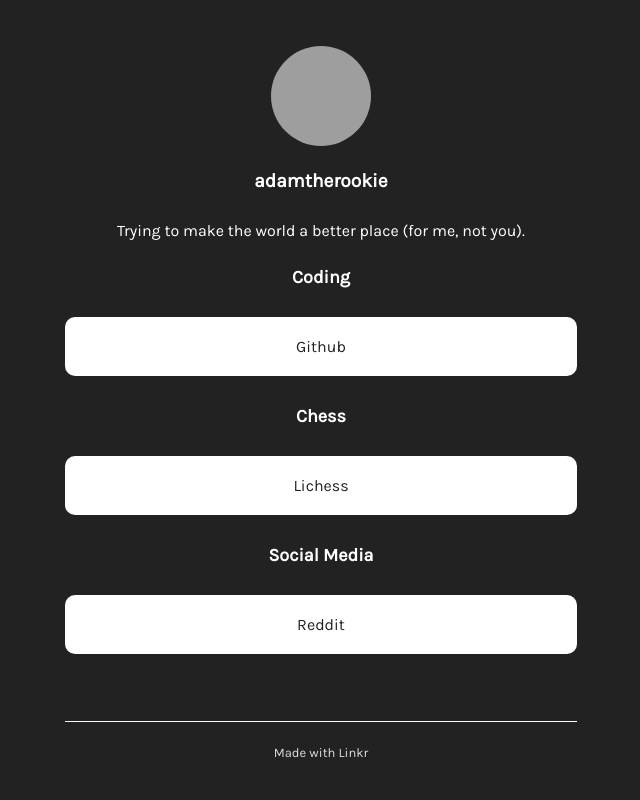
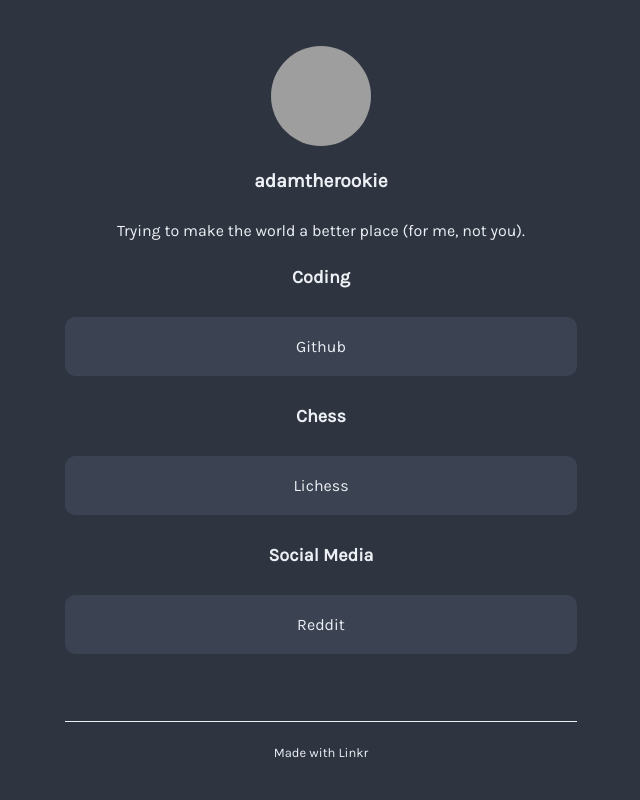
Before and after one commit to adamtherookie/linksharin, a Django app: a page that uses website/templates/website/page.html in a window 1280 px wide. Shown: the whole page, without its empty margins (319-959 px from the left). Run offline with Django 4.2, Linux system fonts and the light colour scheme; data comes from the database, SQL or seed files in the repository; both versions use the stored data as it was after the commit; grey boxes are pictures that could not be loaded.

Commit message:
colorschemes working

```diff
--- a/linker/settings.py
+++ b/linker/settings.py
@@ -26,7 +26,7 @@ SECRET_KEY = 'django-insecure-l!=asl4t=jzbh!$m!buuyggs91pe&iucs3-6si7vf-tp1d4@do
 # SECURITY WARNING: don't run with debug turned on in production!
 DEBUG = True
 
-ALLOWED_HOSTS = ['adamtherookie.pythonanywhere.com']
+ALLOWED_HOSTS = ['adamtherookie.pythonanywhere.com', 'localhost']
 
 MEDIA_URL = 'media/'
 MEDIA_ROOT = os.path.join(BASE_DIR, 'media/')
--- a/website/admin.py
+++ b/website/admin.py
@@ -1,9 +1,10 @@
 from django.contrib import admin
 
-from .models import User, Page, Category, Link, Style
+from .models import User, Page, Category, Link, Style, Colorscheme
 
 admin.site.register(User)
 admin.site.register(Page)
 admin.site.register(Category)
 admin.site.register(Link)
 admin.site.register(Style)
+admin.site.register(Colorscheme)
--- a/website/models.py
+++ b/website/models.py
@@ -10,6 +10,7 @@ class Page(models.Model):
   bio = models.CharField(max_length=10000)
   watermark = models.BooleanField(default=True)
   views = models.IntegerField(default=0)
+  colorscheme = models.CharField(max_length=1000, default='default')
 
   def __str__(self):
     return f"{self.user}'s page"
@@ -36,3 +37,11 @@ class Style(models.Model):
 
   def __str__(self):
     return f"Stylesheet {self.css} on {self.page}"
+
+class Colorscheme(models.Model):
+  # This is just to keep track of the colorschemes we have.
+  # Only admins will be able to add them through the admin portal
+  name = models.CharField(max_length=100)
+
+  def __str__(self):
+    return f"Colorscheme {self.name}"
--- /dev/null
+++ b/website/static/website/colorschemes/nord.css
@@ -0,0 +1,10 @@
+:root {
+  --background:#2E3440;
+  --text-color:#ECEFF4;
+  --link-background:#3B4252;
+  --link-color:#ECEFF4;
+  --link-hover-background:#4C566A;
+  --link-hover-color:#ECEFF4;
+  --footer-border:#ECEFF4;
+  --footer-text:#ECEFF4;
+}
--- a/website/static/website/default.css
+++ b/website/static/website/default.css
@@ -23,8 +23,8 @@ a {
 body {
   max-width:100vw;
   overflow-x:hidden;
-  background-color:#222222;
-  color:white;
+  background-color:var(--background);
+  color:var(--text-color);
   text-align:center;
   margin-left:30vw;
   margin-right:30vw;
@@ -36,8 +36,8 @@ body {
 }
 
 .link-container {
-  background-color:white;
-  color:#222222;
+  background-color:var(--link-background);
+  color:var(--link-color);
   border-radius:10px;
   padding:20px;
   margin-top:10px;
@@ -46,6 +46,8 @@ body {
 
 .link-container:hover {
   transform: translateY(-0.25em);
+  background-color:var(--link-hover-background);
+  color:var(--link-hover-color);
 }
 
 @media screen and (max-width:700px) {
@@ -56,12 +58,12 @@ body {
 }
 
 .page-footer {
-  border-top:1px solid white;
+  border-top:1px solid var(--footer-border);
   padding:20px;
 
 }
 
 .footer-text {
-  color:#dddddd;
+  color:var(--footer-text);
   font-size:small;
 }
--- a/website/templates/website/page.html
+++ b/website/templates/website/page.html
@@ -6,6 +6,7 @@
   <meta charset="UTF-8">
   <meta http-equiv="X-UA-Compatible" content="IE=edge">
   <meta name="viewport" content="width=device-width, initial-scale=1.0">
+  <link rel="stylesheet" href="/static/website/colorschemes/{{ colorscheme }}.css">
   <link rel="stylesheet" href="{% static 'website/default.css' %}">
   <link rel="icon" type="image/x-icon" href="/media/{{ image }}">
   <title>{{ username }} | Linkr</title>
--- a/website/views.py
+++ b/website/views.py
@@ -5,7 +5,7 @@ from django.contrib.auth import login, authenticate, logout
 from django.urls import reverse
 from django.db import IntegrityError
 
-from .models import User, Page, Category, Link, Style
+from .models import User, Page, Category, Link, Style, Colorscheme
 
 import markdown
 from bs4 import BeautifulSoup
@@ -104,7 +104,8 @@ def view_page(request, username):
             'username':username,
             'bio':page.bio,
             'watermark':page.watermark,
-            'image':page.pic
+            'image':page.pic,
+            'colorscheme':page.colorscheme
         })
     else:
         return HttpResponse("404 not found")
@@ -120,6 +121,7 @@ def edit(request):
         categories = Category.objects.filter(page=page)
         links = Link.objects.filter(page=page)
         style = Style.objects.get(page=page)
+        colorschemes = Colorscheme.objects.all()
 
     if request.method == "GET":
         return render(request, "website/edit.html", {
@@ -128,7 +130,9 @@ def edit(request):
             'style':style,
             'bio':page.bio,
             'watermark':page.watermark,
-            'image':page.pic
+            'image':page.pic,
+            'user_colorscheme':page.colorscheme,
+            'colorschemes':colorschemes
         })
     else:
         content = request.POST['content']
@@ -136,6 +140,7 @@ def edit(request):
         bio = request.POST['bio']
         watermark = request.POST.get('checkbox', False)
         image = request.FILES.get("image", None)
+        colorscheme = request.POST['colorscheme']
 
         if css is not None:
             Style.objects.get(page=page).delete()
@@ -169,4 +174,7 @@ def edit(request):
             page.pic = image
             page.save(update_fields=["pic"])
 
+        page.colorscheme = colorscheme
+        page.save(update_fields=["colorscheme"])
+
         return HttpResponseRedirect("/")
```
Also changed, not shown: website/static/website/colorschemes/default.css (added, +10 -0 lines), website/templates/website/edit.html (+10 -0 lines), db.sqlite3, website/migrations/0011_page_colorscheme.py (added), website/migrations/0012_colorscheme.py (added).
